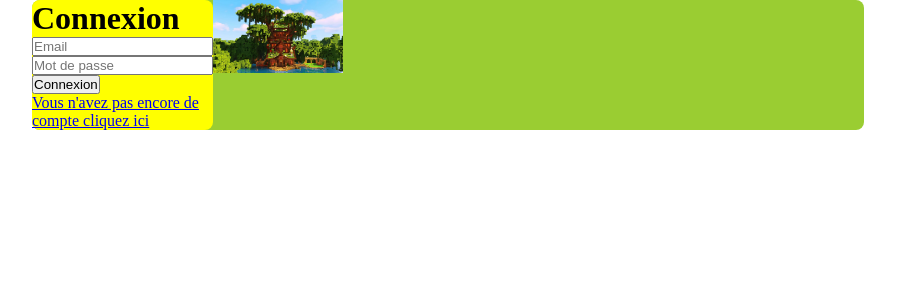
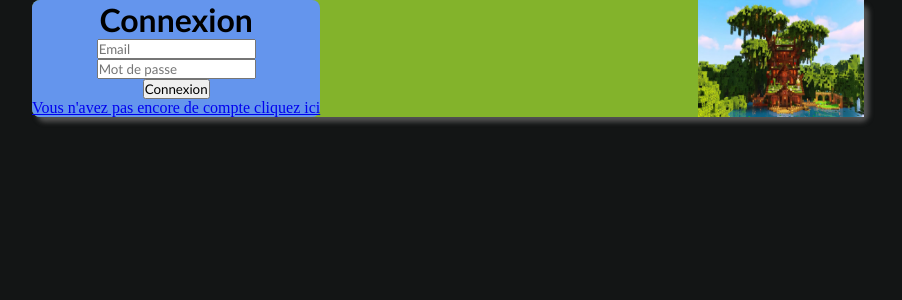
Before and after one commit to Doudmak/TaxiCab, a PHP site: page /connexion/connexion.html in a window 1280 px wide. Shown: the top 300 px of the page, without its empty margins (192-1094 px from the left). Run offline with PHP 8.4, Linux system fonts and the light colour scheme.

Commit message:
ajout de css page de connexion

```diff
--- a/connexion/connexion.css
+++ b/connexion/connexion.css
@@ -3,24 +3,34 @@
     padding: 0px;
 }
 
+body{
+    background-color: #131515;
+}
+
 .container {
-    background-color: yellow;
+    background-color: cornflowerblue;
     border-radius: 8px;
+    text-align: center;
 }
 
 .image{
 
 }
 
-.cadre {
+div.cadre {
     width: 65%;
-    background-color: yellowgreen;
     display: flex;
     margin: auto;
     border-radius: 8px;
-
+    background-color: #83b32b;
+    box-shadow: 5px 5px 5px rgb(83, 83, 83);
+    justify-content: space-between;
 }
 
 img {
     width: 20%;
 }
+
+input, h1{
+    font-family: 'Gill Sans', 'Gill Sans MT', Calibri, 'Trebuchet MS', sans-serif;
+}
--- a/connexion/connexion.html
+++ b/connexion/connexion.html
@@ -19,9 +19,8 @@
             </form>
         </div>
 
-        <div class="image">
-            <img src="image\maisonarbre.avif" alt="maison" id="maison">
-        </div>
+
+        <img src="image\maisonarbre.avif" alt="maison" id="maison">
     </div>
 </body>
 </html>
```
